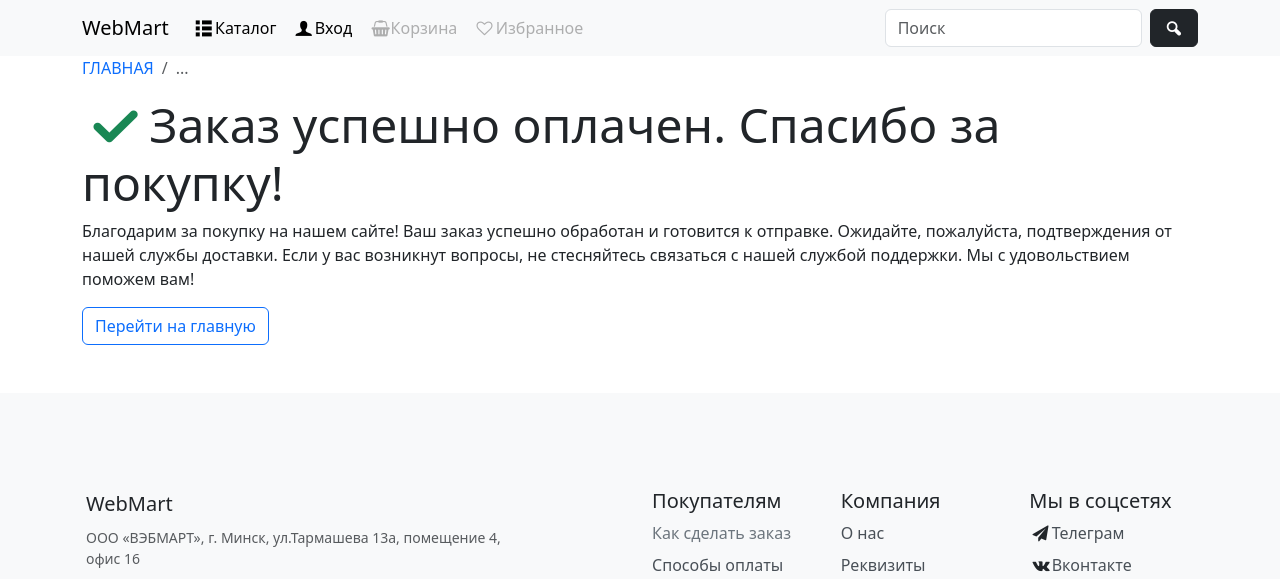
After one commit to Vitaliy-Mironov/webMart, a Django app: page /complete/ in a window 1280 px wide. The commit adds this page. Shown: the top 579 px of the page. Run offline with Django 4.2, Linux system fonts and the light colour scheme; data comes from the database, SQL or seed files in the repository; both versions use the stored data as it was after the commit.

Commit message:
Added confirmation of successful order placement

```diff
--- a/eshop/cart/views.py
+++ b/eshop/cart/views.py
@@ -52,4 +52,5 @@ def cart_sale(request):
         product.balance = remainder
         product.save(update_fields=["balance"])
         cart.remove(product)
-    return HttpResponseRedirect(request.META.get('HTTP_REFERER'))
+    # return HttpResponseRedirect(request.META.get('HTTP_REFERER'))
+    return redirect('shop:complete')
--- /dev/null
+++ b/eshop/shop/templates/complete.html
@@ -0,0 +1,5 @@
+{% extends 'blank.html' %}
+{% block content %}
+<p>Благодарим за покупку на нашем сайте! Ваш заказ успешно обработан и готовится к отправке. Ожидайте, пожалуйста, подтверждения от нашей службы доставки. Если у вас возникнут вопросы, не стесняйтесь связаться с нашей службой поддержки. Мы с удовольствием поможем вам!</p>
+    <a class="btn btn-outline-primary" href="{% url 'shop:home' %}" role="button">Перейти на главную</a>
+{% endblock content %}
--- a/eshop/shop/templates/index.html
+++ b/eshop/shop/templates/index.html
@@ -2,6 +2,8 @@
 {% block content %}
 
 {% include 'includes/carousel.html' %}
-{% lorem 1 p %}
+
+<p>Добро пожаловать в наш интернет-магазин бытовой техники, компьютеров, смартфонов и многого другого! Мы предлагаем широкий ассортимент товаров от ведущих мировых производителей по выгодным ценам. У нас вы найдете все, что нужно для комфортной жизни: от простых бытовых приборов, таких как чайники и тостеры, до современных технологических устройств, таких как ноутбуки, смартфоны и планшеты.</p>
+<p>Мы гордимся тем, что предоставляем нашим клиентам только качественную продукцию, которая будет служить долгие годы. У нас вы найдете товары разных категорий, начиная от бюджетных моделей и заканчивая топовыми устройствами. Наша команда профессионалов всегда готова помочь вам с выбором и ответить на все ваши вопросы. Мы уверены, что вы найдете у нас все, что нужно для создания комфортной и современной обстановки в своем доме или офисе. Закажите у нас и наслаждайтесь высоким качеством и надежностью наших товаров!</p>
 
 {% endblock content %}
--- a/eshop/shop/urls.py
+++ b/eshop/shop/urls.py
@@ -23,6 +23,9 @@ urlpatterns = [
     path('registration/success/',
          views.registration_success,
          name='registration_success'),
+    path('complete/',
+         views.complete,
+         name='complete'),
     path('<slug:category_slug>/',
          views.show_category,
          name='category'),
--- a/eshop/shop/views.py
+++ b/eshop/shop/views.py
@@ -11,6 +11,18 @@ from django.urls import reverse_lazy
 from django.contrib.auth import login
 from cart.forms import CartAddProductForm
 from django.http import HttpResponseRedirect
+
+
+def complete(request):
+    data = {
+        'title': 'Спасибо за покупку!',
+        'description': 'Заказ успешно оплачен. Спасибо за покупку!',
+        'h1': 'Заказ успешно оплачен. Спасибо за покупку!',
+        'h1_class': 'icon-ok-seccess',
+        'bread': '...',
+    }
+
+    return render(request, 'complete.html', context=data)
 
 
 class Contacts(FormView):
```
Also changed, not shown: eshop/README.md (deleted), eshop/db.sqlite3.
